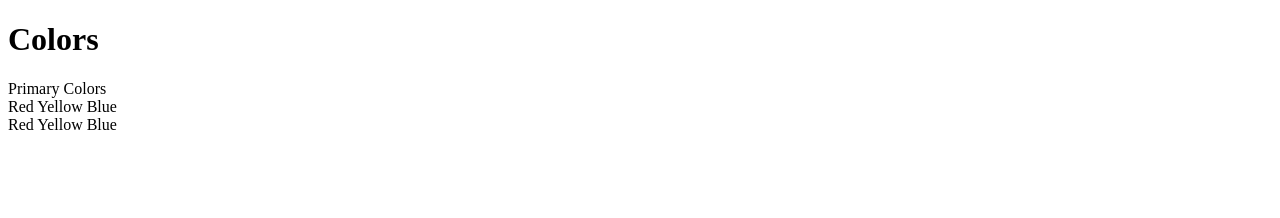
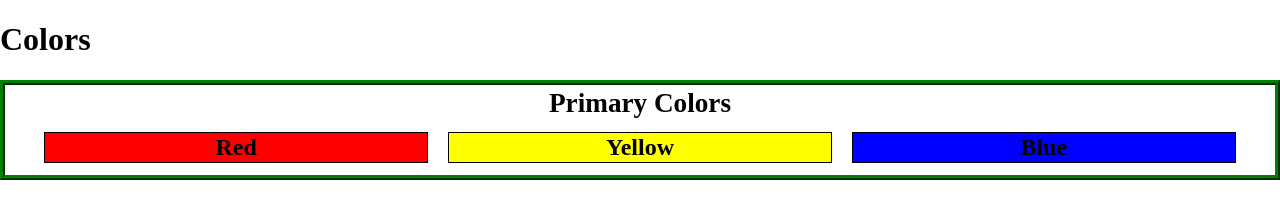
Before and after one commit to manny53365/Website-Design-System, a plain HTML site: page index.html in a window 1280 px wide. Drawn offline with Linux system fonts and the light colour scheme.

Commit message:
restructured the base html file

```diff
--- a/index.html
+++ b/index.html
@@ -4,39 +4,26 @@
 
     <head>
         <title>Manny's Website Design Page</title>
-        <link href="styles.css">
+        <link href="styles.css" rel="stylesheet" type="text/css">
     </head>
 
     <body>
         <h1>Colors</h1>
 
-        <div class="container">
-            <table>
-                <thead title="table-top">
-                    Primary Colors
-                </thead>
-                <br>
-                <thead>
-                    Red
-                </thead>
-                <thead>
-                    Yellow
-                </thead>
-                <thead>
-                    Blue
-                </thead>
-                <br>
+        <table>
+            <thead>
                 <tr>
-                    Red
+                    <th>Primary Colors</th>
                 </tr>
+            </thead>
+            <tbody>
                 <tr>
-                    Yellow
-                </tr>
-                <tr>
-                    Blue
-                </tr>
-            </table>
-        </div>
+                    <td id="red">Red</td>
+                    <td id="yellow">Yellow</td>
+                    <td id="blue">Blue</td>
+                 </tr>
+            </tbody>
+        </table>
     </body>
 
     <footer>
```
